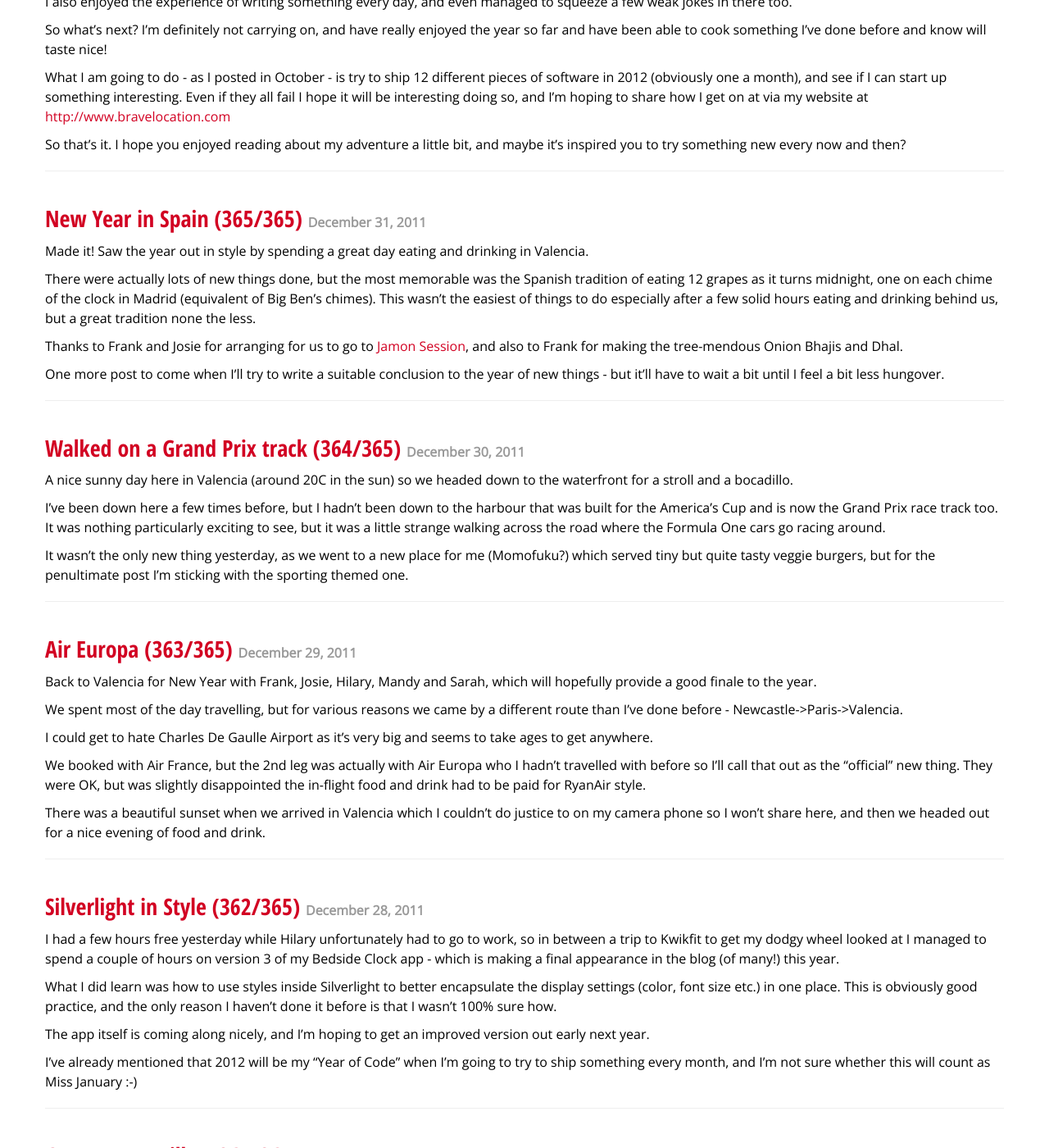
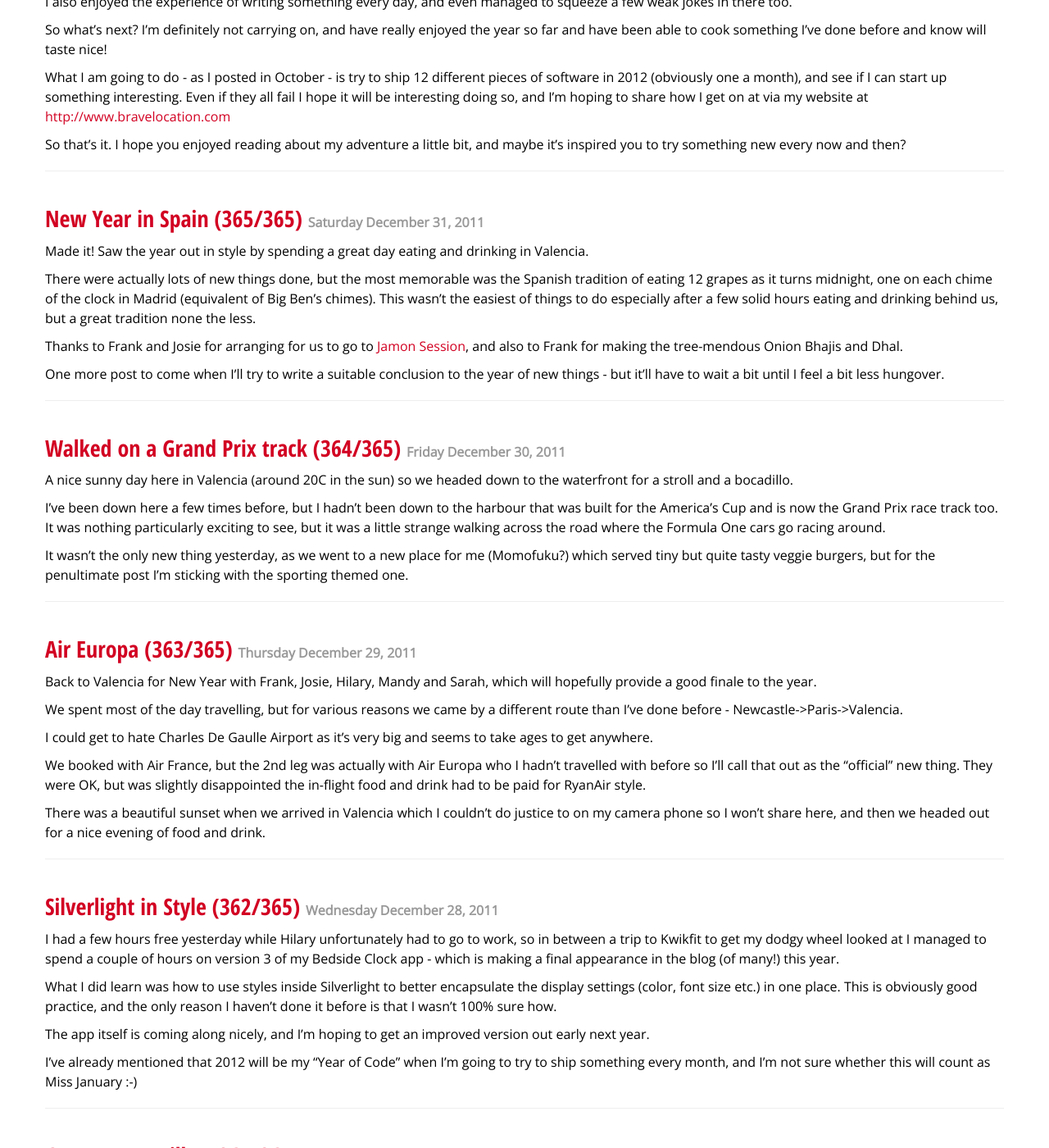
Before and after one commit to bravelocation/somethingneweveryday, a Jekyll site: the page built from index.html, in a window 1280 px wide and 1400 px high, scrolled down 987 px. Shown: the whole window at 82% size. Built offline with Jekyll 4.4.1, drawn with Linux system fonts in a browser that asks for light colours; nearby versions of some CDN libraries; the list of posts is cut into pages by our own code; some of the changed text lies outside the part shown.

Commit message:
Added day name to display dates

```diff
--- a/_layouts/post.html
+++ b/_layouts/post.html
@@ -21,7 +21,7 @@
 <!-- Begin Body Columns -->
 <div class="row">
     <div class="span12"> <!-- Main content column -->
-        <h2 class="blogPostHeader"><a href="{{ page.url }}" title="Permalink" class="headingHighlight">{{ page.title }}</a> <span class="muted">{{ page.date | date: "%B %e, %Y" }}</span></h2>
+        <h2 class="blogPostHeader"><a href="{{ page.url }}" title="Permalink" class="headingHighlight">{{ page.title }}</a> <span class="muted">{{ page.date | date: "%A %B %e, %Y" }}</span></h2>
         {{ content }}
 		<div class="withinpostdivider">&nbsp;</div>
 	</div>
--- a/index.html
+++ b/index.html
@@ -6,7 +6,7 @@ title: Something New Every Day
 {% for post in paginator.posts %}
 	<article class="post">
 		<header>
-			<h2 class="blogPostHeader"><a href="{{ post.url }}">{{ post.title }}</a> <span class="muted">{{ post.date | date: "%B %e, %Y" }}</span></h2>
+			<h2 class="blogPostHeader"><a href="{{ post.url }}">{{ post.title }}</a> <span class="muted">{{ post.date | date: "%A %B %e, %Y" }}</span></h2>
 		</header>
       	{{ post.content }}
 	</article>
```
